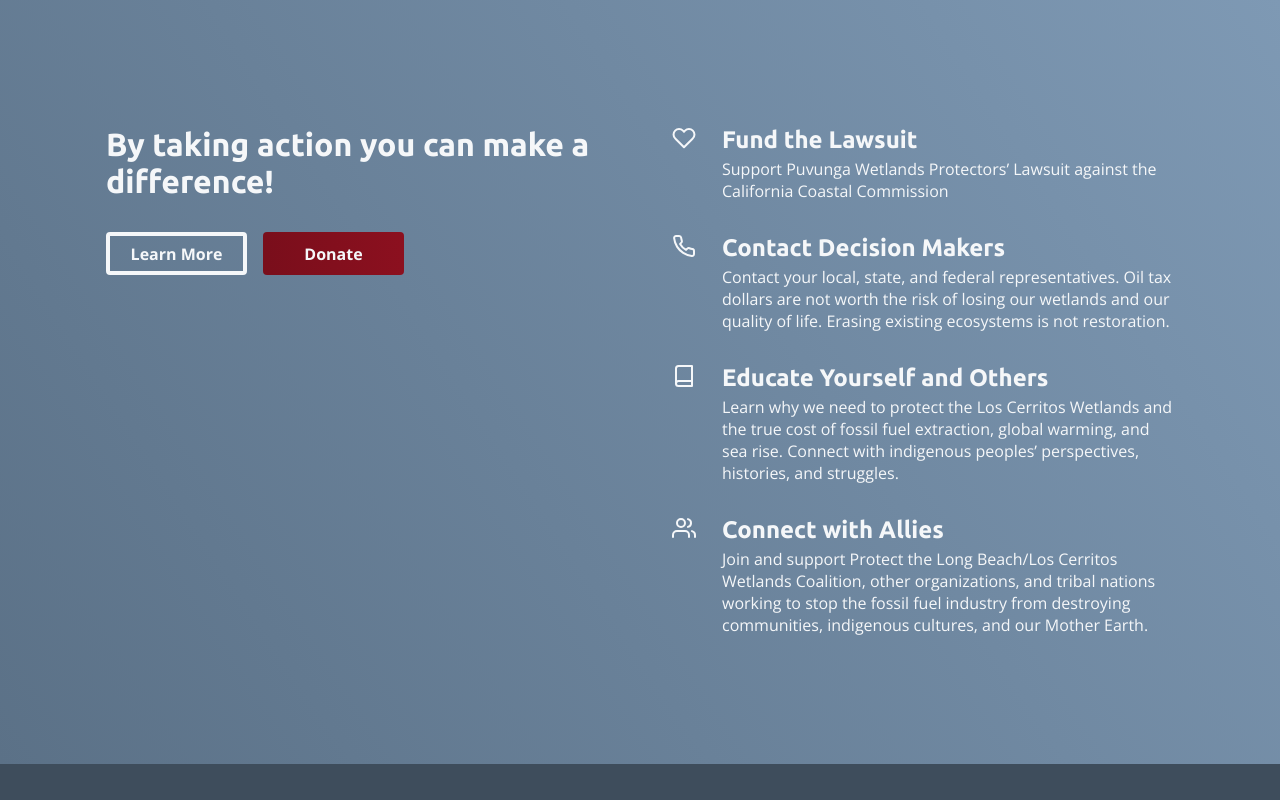
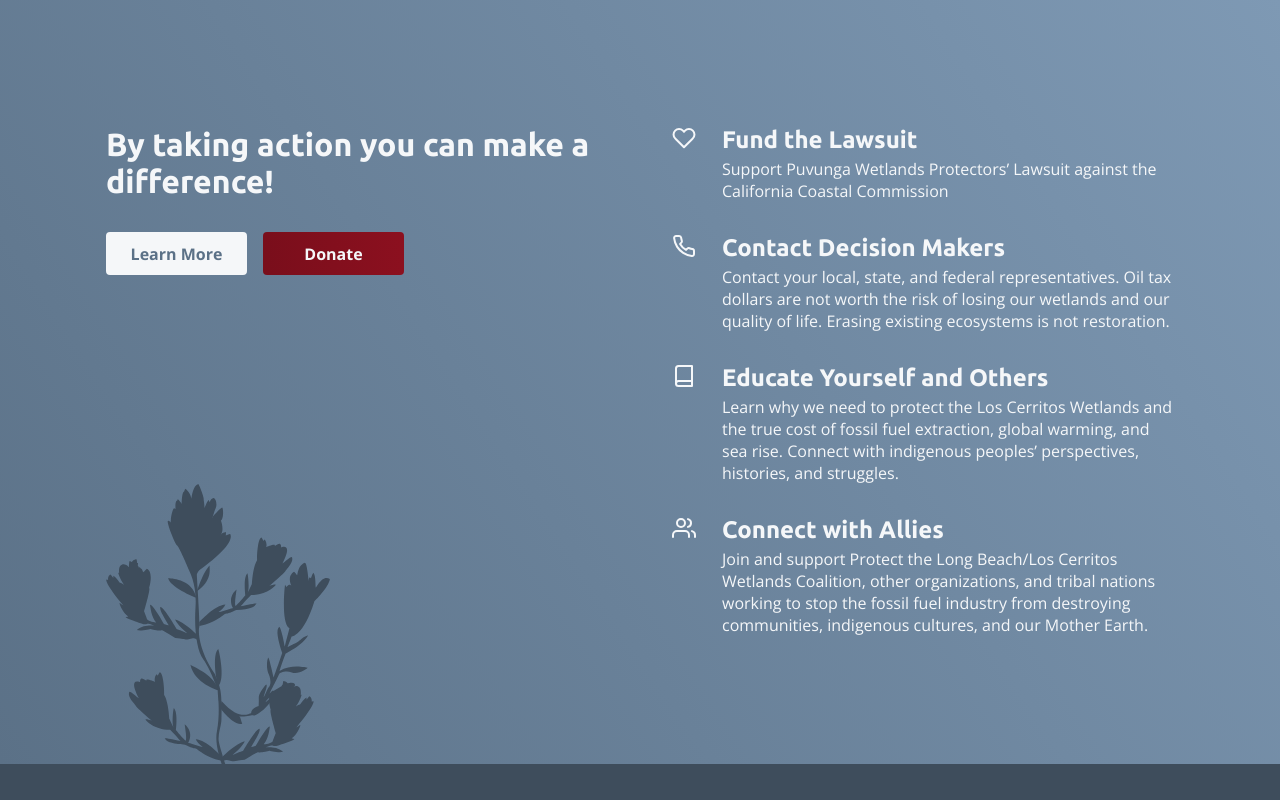
Before and after one commit to Eddie-Anguiano/native-website, a Next.js app: page / in a window 1280 px wide. Shown: the part 3800-4600 px from the top of the page. Built offline with nearby package versions, Linux system fonts and the light colour scheme.

Commit message:
add flowerImg to TakeAction component

```diff
--- a/components/TakeAction.js
+++ b/components/TakeAction.js
@@ -30,6 +30,12 @@ export default function TakeAction() {
           initial="initial"
           variants={parentStagger}
           className={styles.grid}>
+          <img
+            className={styles.flowerImg}
+            src="/images/flower.svg"
+            alt="flower"
+          />
+
           <motion.div variants={fadeUpIn} className={styles.left}>
             <h2 className={styles.header}>
               By taking action you can make a difference!
--- a/styles/components/TakeAction.module.scss
+++ b/styles/components/TakeAction.module.scss
@@ -2,12 +2,15 @@
 @import "../base/helpers.scss";
 
 .TakeAction {
+  position: relative;
+  z-index: -2;
   padding: space(16) 0;
   background: linear-gradient(56.55deg, #5b7187 0%, #7e99b4 100%);
   color: $color--white;
 }
 
 .grid {
+  position: relative;
   display: grid;
   grid-template-columns: 1fr 1fr;
   gap: space(8);
@@ -15,6 +18,20 @@
   @media (max-width: 800px) {
     grid-template-columns: 1fr;
     gap: space(6);
+  }
+}
+
+.flowerImg {
+  position: absolute;
+  bottom: space(-16);
+  left: 0;
+  height: 55%;
+  z-index: -1;
+
+  @media (max-width: 800px) {
+    left: 50%;
+    transform: translateX(-50%);
+    height: 30%;
   }
 }
 
@@ -60,7 +77,8 @@
 .lrnBtn {
   border: 4px solid $color--white;
   margin-right: space(1);
-  color: $color--white;
+  background-color: $color--white;
+  color: $color--blue;
   text-decoration: none;
 }
 
```
Also changed, not shown: pages/ecosystem.js (+0 -10 lines), pages/oil.js (+0 -10 lines), public/images/flower.svg (added).
